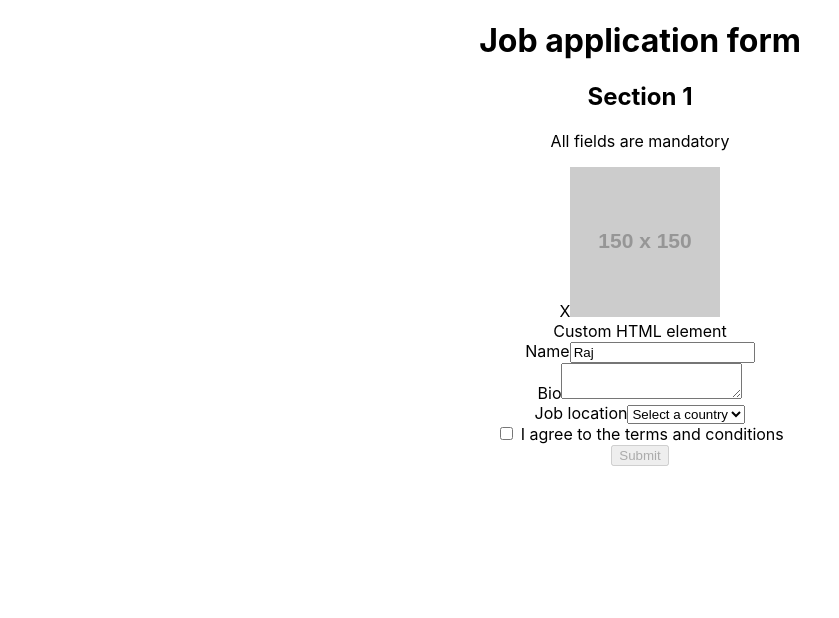
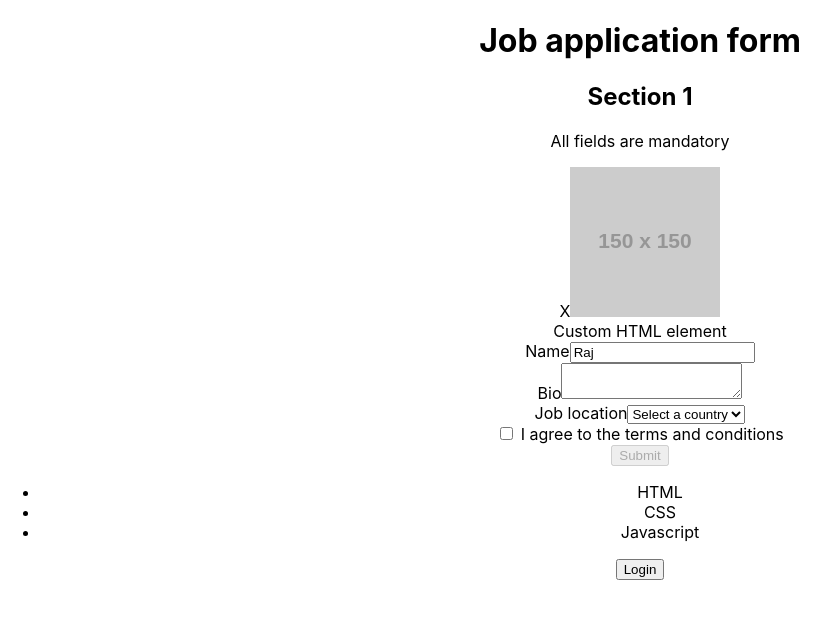
Before and after one commit to RvsB/react-testing-w-jest-rtl-basics, a React (Create React App) app: page / in a window 1280 px wide. Shown: the top 618 px of the page, without its empty margins (0-839 px from the left). Built offline with nearby package versions, Linux system fonts and the light colour scheme.

Commit message:
FEAT: added the skills component and the respective types and test files

```diff
--- a/src/App.tsx
+++ b/src/App.tsx
@@ -1,14 +1,15 @@
 import React from "react";
 import "./App.css";
 import { Application } from "./components/Application/Application";
+import { Skills } from "./components/Skills/Skills";
 
 function App() {
   return (
     // <AppProviders>
     <div className="App">
       <Application />
-      {/* <Skills skills={["HTML", "CSS"]} />
-      <Counter />
+      <Skills skills={["HTML", "CSS", "Javascript"]} />
+      {/* <Counter />
       <CounterTwo count={1} />
       <Users />
     <MuiMode /> */}
--- /dev/null
+++ b/src/components/Skills/Skills.tsx
@@ -0,0 +1,28 @@
+import { useState, useEffect } from "react";
+import { SkillsProps } from "./Skills.types";
+
+export const Skills = (props: SkillsProps) => {
+  const { skills } = props;
+  const [isLoggedIn, setIsLoggedIn] = useState(false);
+
+  // useEffect(() => {
+  //   setTimeout(() => {
+  //     setIsLoggedIn(true);
+  //   }, 1001);
+  // }, []);
+
+  return (
+    <>
+      <ul>
+        {skills.map((skill) => {
+          return <li key={skill}>{skill}</li>;
+        })}
+      </ul>
+      {isLoggedIn ? (
+        <button>Start learning</button>
+      ) : (
+        <button onClick={() => setIsLoggedIn(true)}>Login</button>
+      )}
+    </>
+  );
+};
--- /dev/null
+++ b/src/components/Skills/Skills.types.ts
@@ -0,0 +1,3 @@
+export type SkillsProps = {
+  skills: string[];
+};
```
Also changed, not shown: 1 other file (tests, documents, lock files or other folders).
